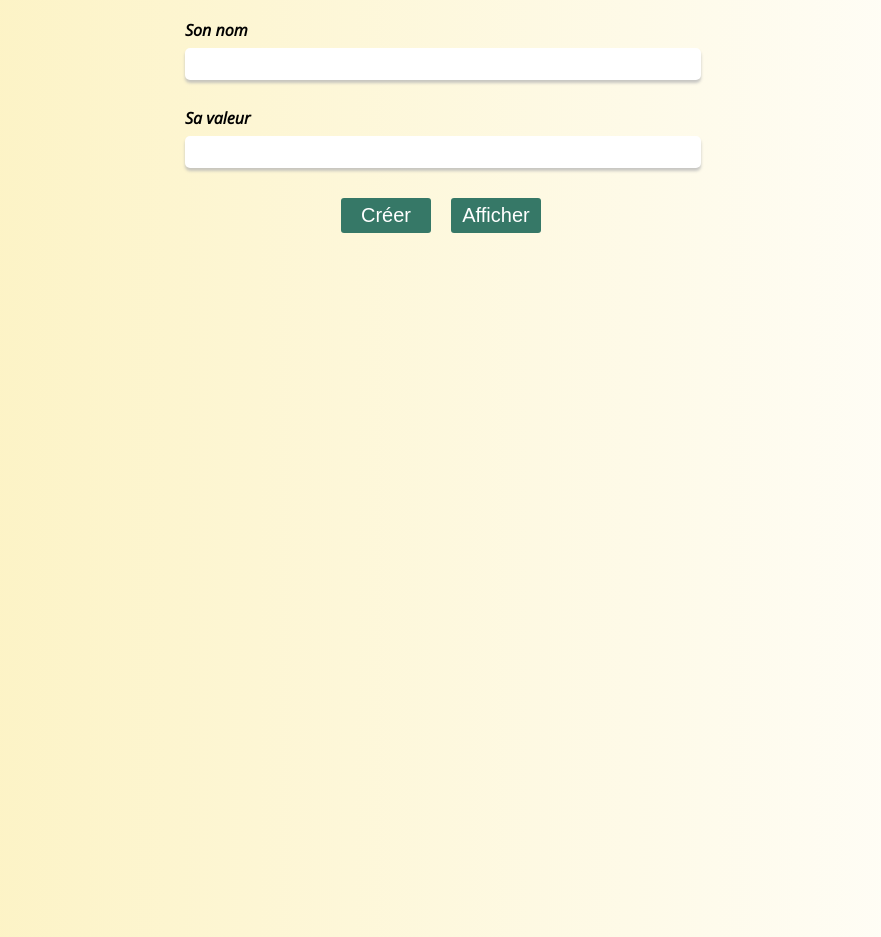
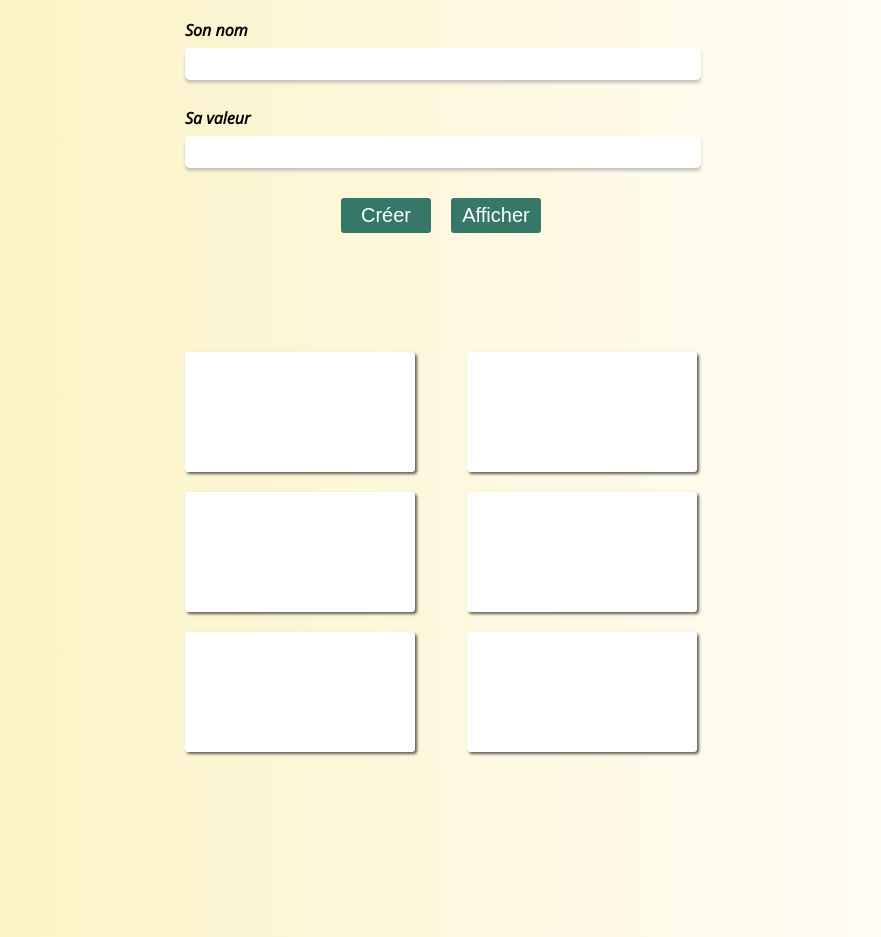
Before and after one commit to THOMAS-OC/cookie-creator, a plain HTML site: page index.html in a window 1280 px wide. Shown: the part 113-1050 px from the top of the page, without its empty margins (199-1080 px from the left). Drawn offline with nearby package versions, Linux system fonts and the light colour scheme.

Commit message:
Mise en place des cookies dans une liste et grille d'affichage

```diff
--- a/index.html
+++ b/index.html
@@ -38,5 +38,14 @@
 
     </form>
 
+    <section>
+        <article></article>
+        <article></article>
+        <article></article>
+        <article></article>
+        <article></article>
+        <article></article>
+    </section>
+
 </body>
 </html>
--- a/script.js
+++ b/script.js
@@ -12,11 +12,18 @@ form.addEventListener("submit", (e) => {
 })
 
 btnCreate.addEventListener("click", () => {
-    document.cookie = `${nameCookie.value}=${valueCookie.value}`; //Crée ou met à jour un cookie 'user'
+    document.cookie = `${nameCookie.value.trim()}=${valueCookie.value.trim()}`; //Crée ou met à jour un cookie 'user'
     nameCookie.value = ""
     valueCookie.value = ""
 })
 
 btnView.addEventListener("click", () => {
     alert(document.cookie)
+    let listCookies = document.cookie.split(';');
+    console.log(listCookies);
+    let newList = []
+    for (let cookie of listCookies) {
+        newList.push(cookie.split("="))
+    }
+    console.log(newList);
 })
--- a/style.css
+++ b/style.css
@@ -23,7 +23,7 @@ h1 span {
 
 form {
     margin: 10px auto;
-    height: 500px;
+    height: 300px;
     width: 40vw;
     min-width: 300px;
 }
@@ -70,3 +70,21 @@ button {
 button:hover{
     background-color: #2a6253;
 }
+
+section {
+    margin: 0px auto;
+    width: 40vw;
+    min-width: 300px;
+    display: flex;
+    flex-wrap: wrap;
+    justify-content: space-between;
+}
+
+article {
+    margin-top: 20px;
+    background-color: white;
+    box-shadow: 2px 2px 3px rgba(47, 47, 47, 0.773);
+    border-radius: 3px;
+    width: 45%;
+    height: 120px;
+}
```
